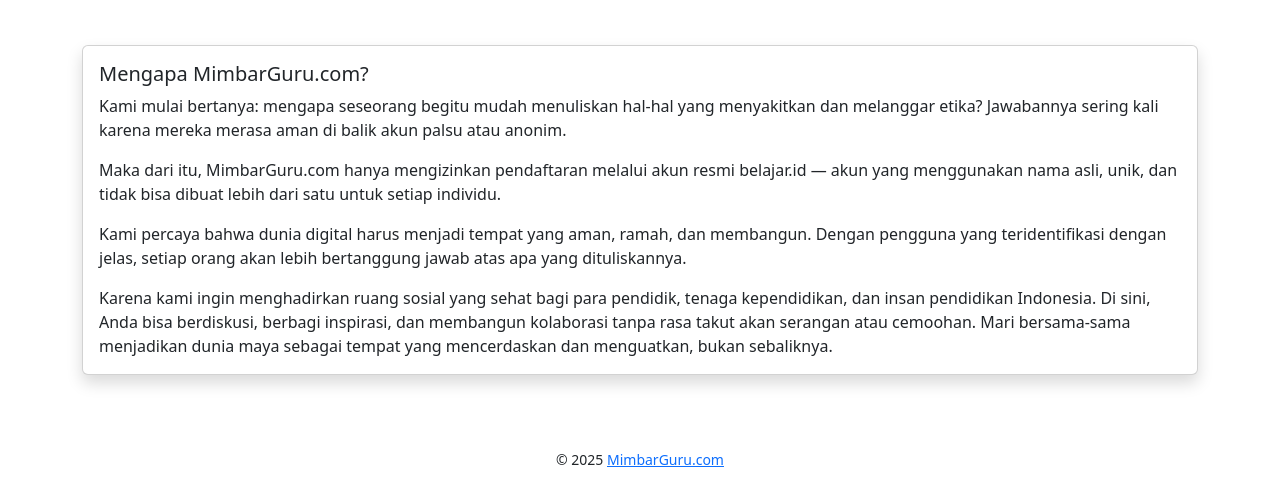
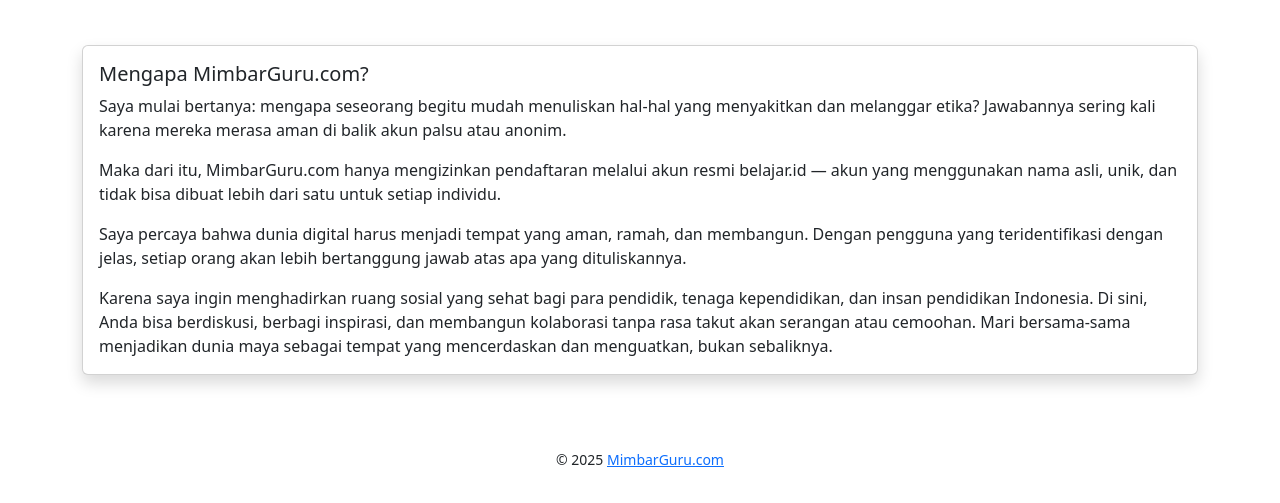
Before and after one commit to mawann/www.mimbarguru.com, a plain HTML site: page index.html in a window 1280 px wide. Shown: the part 231-734 px from the top of the page. Drawn offline with nearby package versions, Linux system fonts and the light colour scheme.

Commit message:
Update index.html

```diff
--- a/index.html
+++ b/index.html
@@ -62,19 +62,19 @@
         heading: "Selamat Datang di MimbarGuru.com",
         intro: "MimbarGuru.com lahir dari keprihatinan terhadap maraknya penyalahgunaan media sosial yang kerap disalahgunakan untuk menyebarkan ujaran kebencian, hoaks, perundungan, fitnah, dan perilaku tidak etis lainnya.",
         sectionTitle: "Mengapa MimbarGuru.com?",
-        sectionContent1: "Kami mulai bertanya: mengapa seseorang begitu mudah menuliskan hal-hal yang menyakitkan dan melanggar etika? Jawabannya sering kali karena mereka merasa aman di balik akun palsu atau anonim.",
+        sectionContent1: "Saya mulai bertanya: mengapa seseorang begitu mudah menuliskan hal-hal yang menyakitkan dan melanggar etika? Jawabannya sering kali karena mereka merasa aman di balik akun palsu atau anonim.",
         sectionContent2: "Maka dari itu, MimbarGuru.com hanya mengizinkan pendaftaran melalui akun resmi belajar.id — akun yang menggunakan nama asli, unik, dan tidak bisa dibuat lebih dari satu untuk setiap individu.",
-        sectionContent3: "Kami percaya bahwa dunia digital harus menjadi tempat yang aman, ramah, dan membangun. Dengan pengguna yang teridentifikasi dengan jelas, setiap orang akan lebih bertanggung jawab atas apa yang dituliskannya.",
-        sectionContent4: "Karena kami ingin menghadirkan ruang sosial yang sehat bagi para pendidik, tenaga kependidikan, dan insan pendidikan Indonesia. Di sini, Anda bisa berdiskusi, berbagi inspirasi, dan membangun kolaborasi tanpa rasa takut akan serangan atau cemoohan. Mari bersama-sama menjadikan dunia maya sebagai tempat yang mencerdaskan dan menguatkan, bukan sebaliknya."
+        sectionContent3: "Saya percaya bahwa dunia digital harus menjadi tempat yang aman, ramah, dan membangun. Dengan pengguna yang teridentifikasi dengan jelas, setiap orang akan lebih bertanggung jawab atas apa yang dituliskannya.",
+        sectionContent4: "Karena saya ingin menghadirkan ruang sosial yang sehat bagi para pendidik, tenaga kependidikan, dan insan pendidikan Indonesia. Di sini, Anda bisa berdiskusi, berbagi inspirasi, dan membangun kolaborasi tanpa rasa takut akan serangan atau cemoohan. Mari bersama-sama menjadikan dunia maya sebagai tempat yang mencerdaskan dan menguatkan, bukan sebaliknya."
       },
       en: {
         heading: "Welcome to MimbarGuru.com",
         intro: "MimbarGuru.com was born out of concern over the widespread misuse of social media, which is often used to spread hate speech, hoaxes, bullying, slander, and other unethical behaviors.",
         sectionTitle: "Why MimbarGuru.com?",
-        sectionContent1: "We began to ask: why do people so easily write hurtful and unethical things? The answer often lies in the sense of safety provided by fake or anonymous accounts.",
+        sectionContent1: "I began to ask: why do people so easily write hurtful and unethical things? The answer often lies in the sense of safety provided by fake or anonymous accounts.",
         sectionContent2: "Therefore, MimbarGuru.com only allows registration through official belajar.id accounts — accounts that use real names, are unique, and cannot be created more than once per individual.",
-        sectionContent3: "We believe that the digital world should be a safe, friendly, and constructive space. With clearly identified users, everyone becomes more responsible for what they write.",
-        sectionContent4: "Because we want to provide a healthy social space for educators, education staff, and the broader education community in Indonesia. Here, you can discuss, share inspiration, and build collaboration without fear of attacks or ridicule. Let us work together to make the digital world a place that enlightens and empowers — not the other way around."
+        sectionContent3: "I believe that the digital world should be a safe, friendly, and constructive space. With clearly identified users, everyone becomes more responsible for what they write.",
+        sectionContent4: "Because I want to provide a healthy social space for educators, education staff, and the broader education community in Indonesia. Here, you can discuss, share inspiration, and build collaboration without fear of attacks or ridicule. Let us work together to make the digital world a place that enlightens and empowers — not the other way around."
       }
     };
 
```
